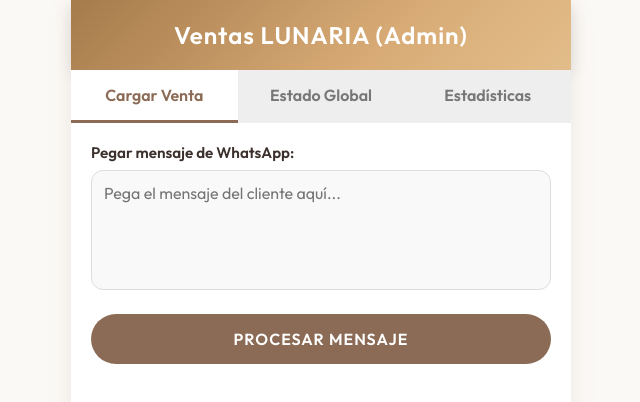
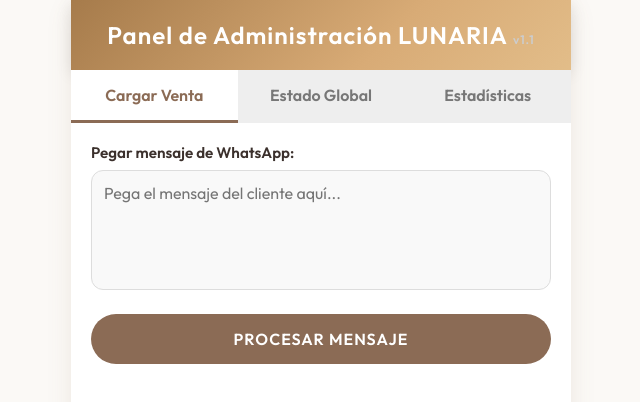
Before and after one commit to lunariahome/lunaria_catalogo, a plain HTML site: page admin.html in a window 1280 px wide. Shown: the whole page, without its empty margins (319-959 px from the left). Drawn offline with Linux system fonts and the light colour scheme.

Commit message:
Agregar version 1.1 al panel de admin para debuggear cache de celulares

```diff
--- a/admin.html
+++ b/admin.html
@@ -243,7 +243,7 @@
 
 <div class="app-container">
     <header>
-        <h1>Ventas LUNARIA (Admin)</h1>
+        <h1>Panel de Administración LUNARIA <span style="font-size: 0.5em; color: #ccc;">v1.1</span></h1>
     </header>
 
     <div class="tabs">
```
